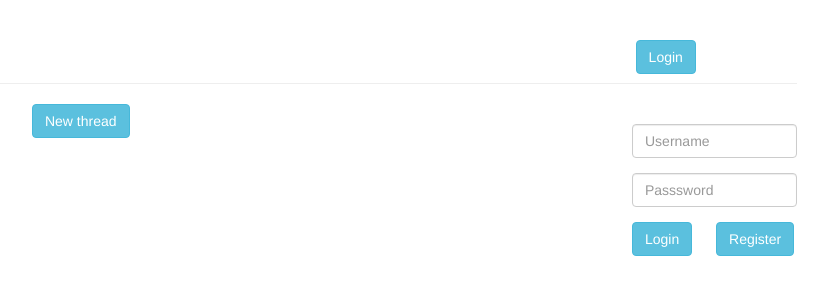
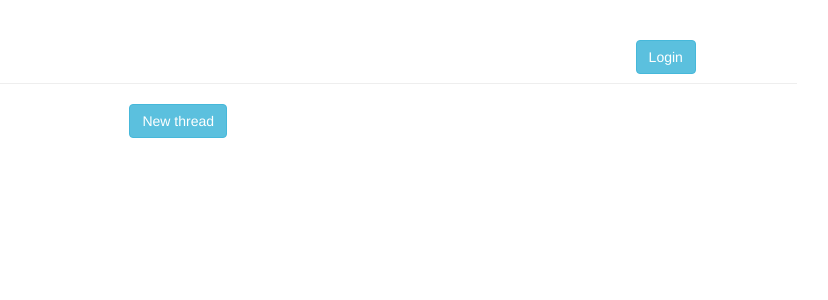
Before and after one commit to MrMcCrab/miniature-spoon, a PHP site: page / in a window 1280 px wide. Shown: the top 300 px of the page, without its empty margins (413-1241 px from the left). Run offline with PHP 8.4, Linux system fonts and the light colour scheme; data that the repository does not hold is empty.

Commit message:
Remove old login screen, add thread list

```diff
--- a/project/index.php
+++ b/project/index.php
@@ -30,62 +30,24 @@ include "connect.php";
     <div class='container'>
 
       <div class='row'>
-        <div class='col-md-3'>
+        <div class='col-md-1'>
         </div>
 
-        <div class='col-md-3'>
-          <form class='' action='newThread.php' method='post'>
+        <div class='col-md-9'>
+
+          <?php
+            include 'getThreads.php';
+          ?>
+
+          <form class='new-thread' action='newThread.php' method='post'>
             <input class='btn btn-info' type='submit' value='New thread'>
           </form>
         </div>
 
-        <div class='col-md-4'>
-        </div>
+        <!--<div class='col-md-2'>
+        </div>-->
 
         <div class='col-md-2'>
-
-          <!--Hide login form is user is logged in-->
-          <?php if(!isset($_SESSION['login_user'])){
-              echo "<div class='login-form'>
-              <form class='' id='login_form' action='login.php' method='post'>
-                <div class='form-group'>
-                  <label class='sr-only' for='user'>Username</label><br>
-                  <input class='form-control' type='text' minlength='3' name='username' id='user' placeholder='Username'>
-                </div>
-
-                <div class='form-group'>
-                  <label class='sr-only' for='pass'>Password</label>
-                  <input class='form-control' type='password' minlength='3' name='password' id='pass' placeholder='Passsword'>
-                </div>
-              </form>
-
-              <div class='row'>
-                <div class='col-md-5'>
-                  <input class='btn btn-info' type='submit' value='Login' form='login_form'>
-                </div>
-                <div class='col-md-7'>
-                  <form action='register.php'>
-                    <div class='form-group'>
-                      <input class='btn btn-info' type='submit' value='Register'>
-                    </div>
-                  </form>
-                </div>
-              </div>
-            </div>";
-          }else {
-            ?>
-              <div class='col-md-12 login_echo'>
-                <?php
-                  echo "Logged in, " . $_SESSION['login_user'];
-                 ?>
-              </div>
-                <?php
-                  echo "<div class='col-md-12 login_button'>
-                    <form action='logout.php'>
-                      <input class='btn btn-info' type='submit' value='Logout'>
-                    </form>
-                  </div>";
-                }?>
 
         </div>
       </div>
```
